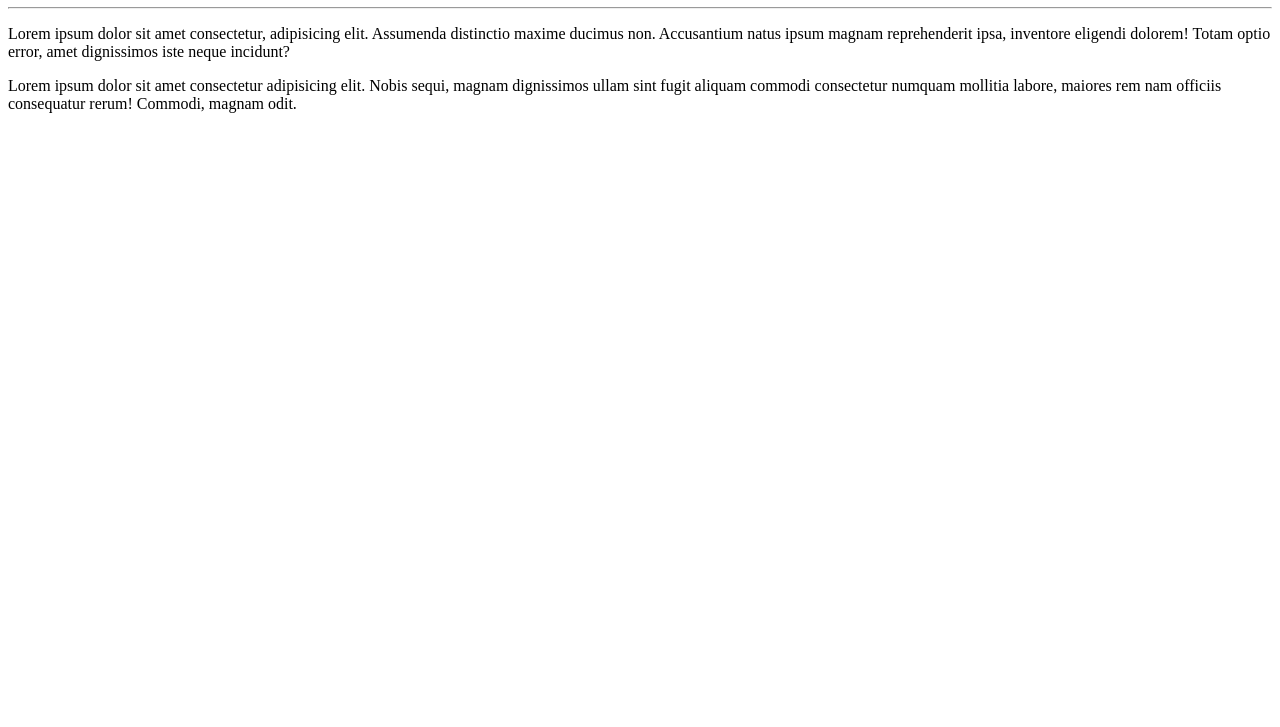
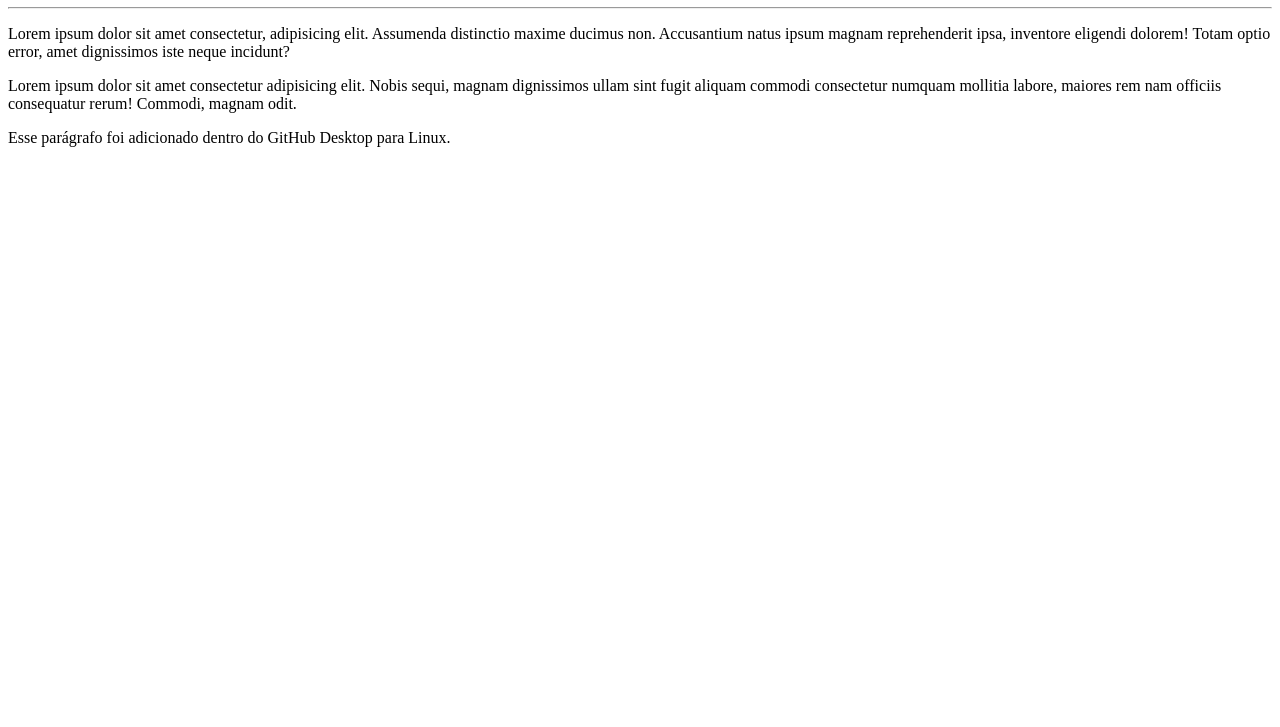
Before and after one commit to lucasmanesco/Ola-Mundo, a plain HTML site: page site-exemplo/index.html in a window 1280 px wide. Shown: the part 73-800 px from the top of the page. Drawn offline with Linux system fonts and the light colour scheme.

Commit message:
mudei o arquivo index

```diff
--- a/site-exemplo/index.html
+++ b/site-exemplo/index.html
@@ -11,5 +11,5 @@
     <hr>
     <p>Lorem ipsum dolor sit amet consectetur, adipisicing elit. Assumenda distinctio maxime ducimus non. Accusantium natus ipsum magnam reprehenderit ipsa, inventore eligendi dolorem! Totam optio error, amet dignissimos iste neque incidunt?</p>
     <p>Lorem ipsum dolor sit amet consectetur adipisicing elit. Nobis sequi, magnam dignissimos ullam sint fugit aliquam commodi consectetur numquam mollitia labore, maiores rem nam officiis consequatur rerum! Commodi, magnam odit.</p>
-</body>
+    <p>Esse parágrafo foi adicionado dentro do GitHub Desktop para Linux.</p>
 </html>
```
